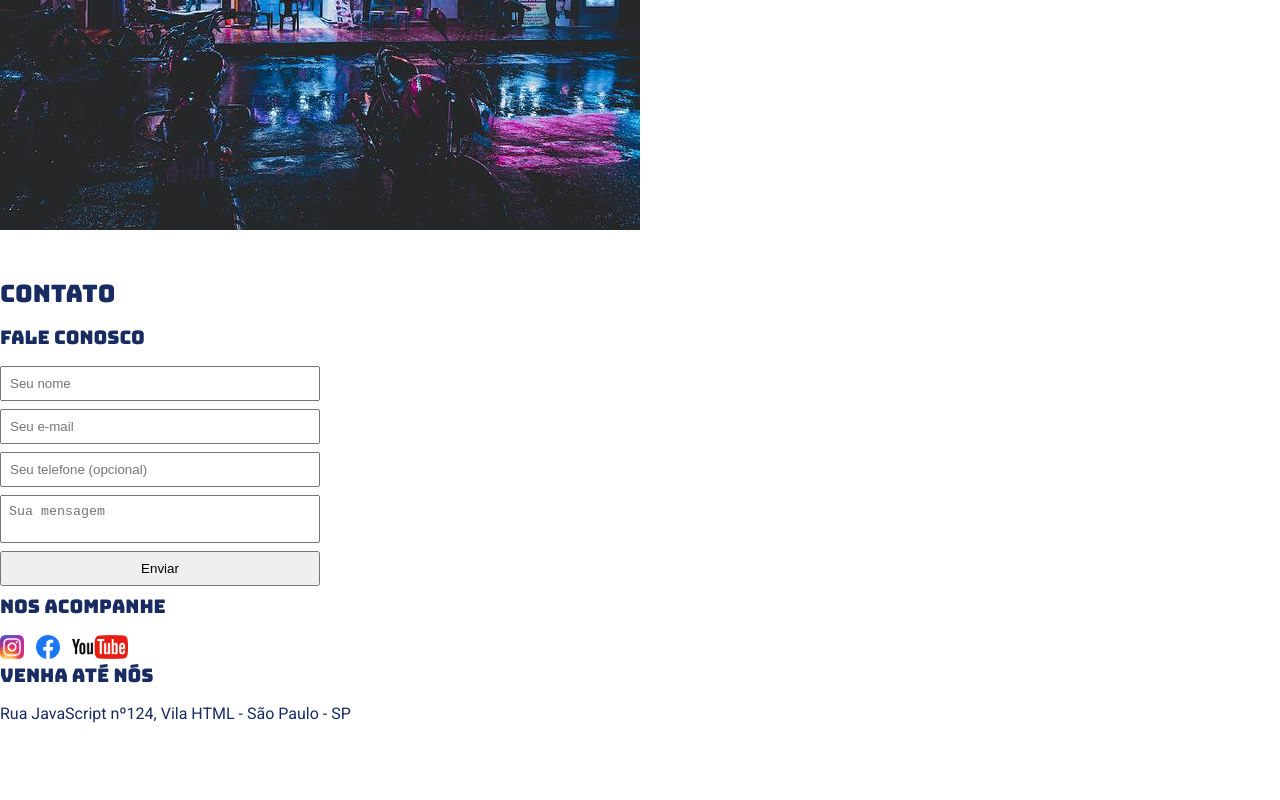
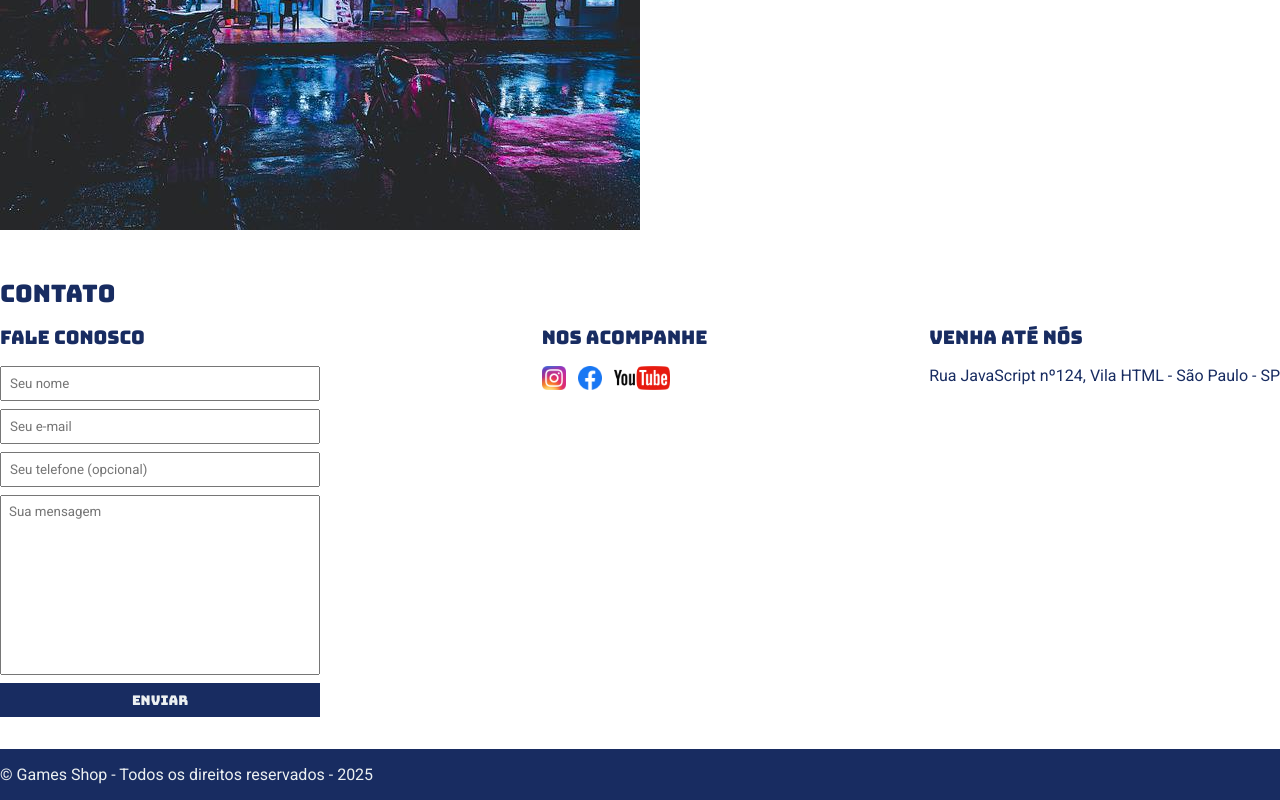
Before and after one commit to hanako15/Games-Shop, a plain HTML site: page index.html in a window 1280 px wide. Shown: the part 349-1149 px from the top of the page. Before the commit the page ends 1104 px from the top, so only its background shows below. Drawn offline with Linux system fonts and the light colour scheme.

Commit message:
finalizando as alterações para finalizar a página

```diff
--- a/index.html
+++ b/index.html
@@ -17,16 +17,16 @@
             <nav>
                 <ul>
                     <li>
-                        <a href="#">Sobre a loja</a>
+                        <a href="#about">Sobre a loja</a>
                     </li>
                     <li>
-                        <a href="#">Contato</a>
+                        <a href="#contact">Contato</a>
                     </li>
             </ul>
             </nav>
         </div>
     </header>
-    <section>
+    <section id="about">
         <div class="container">
             <img class="store-front" src="./loja.jpg" alt="Fachada da loja Games Shop" />
             <div>
@@ -49,12 +49,13 @@
         <div class="container">
             <h2>Contato</h2>
             <div class="contact-methods">
+                <div>
                     <h3>Fale conosco</h3>
                     <form>
-                    <input type="text" placeholder="Seu nome" />
-                    <input type="email" placeholder="Seu e-mail" />
+                        <input type="text" placeholder="Seu nome" required />
+                        <input type="email" placeholder="Seu e-mail" required />
                         <input type="tel" placeholder="Seu telefone (opcional)" />
-                    <textarea placeholder="Sua mensagem"></textarea>
+                        <textarea placeholder="Sua mensagem" required></textarea>
                         <button type="submit">Enviar</button>
                     </form>
                 </div>
@@ -85,6 +86,14 @@
                     </p>
                 </div>
             </div>
+        </div>
     </section>
+    <footer>
+        <div class="container">
+            <p>
+                &copy; Games Shop - Todos os direitos reservados - 2025
+            </p>
+        </div>
+    </footer>
 </body>
 </html>
--- a/main.css
+++ b/main.css
@@ -6,12 +6,13 @@
 
 header,
 section h2,
-section h3 {
+section h3,
+form button {
     font-family: 'Bungee', cursive;
     font-weight: normal;
 }
 
-body {
+body, input, textarea {
     font-family: 'Roboto', sans-serif;
 }
 
@@ -20,12 +21,6 @@ header {
     background-color: #182c61;
     color: #ecf0f1;
 }
-
-header h1,
-section h2 {
-    font-weight: normal;
-}
-
 
 header nav li{
     display: inline;
@@ -101,7 +96,7 @@ section p{
     display: block;
 }
 
-.contacts-methods {
+.contact-methods {
     display: flex;
     justify-content: space-between;
 }
@@ -117,8 +112,30 @@ form button {
 
 form textarea {
     resize: none;
+    height: 180px;
 }
 
 section h3{
     margin-bottom: 16px;
 }
+
+form button {
+    background-color: #182c61;
+    color: #ecf0f1;
+    border: none;
+    cursor: pointer;
+}
+
+form button:hover {
+    background-color:#314e9e ;
+}
+
+input:focus, textarea:focus {
+    outline-color: #182c61;
+}
+
+footer {
+    background-color: #182c61;
+    color: #ecf0f1;
+    padding: 16px 0;
+}
```
Lines whose indentation alone changed are shown as unchanged.
